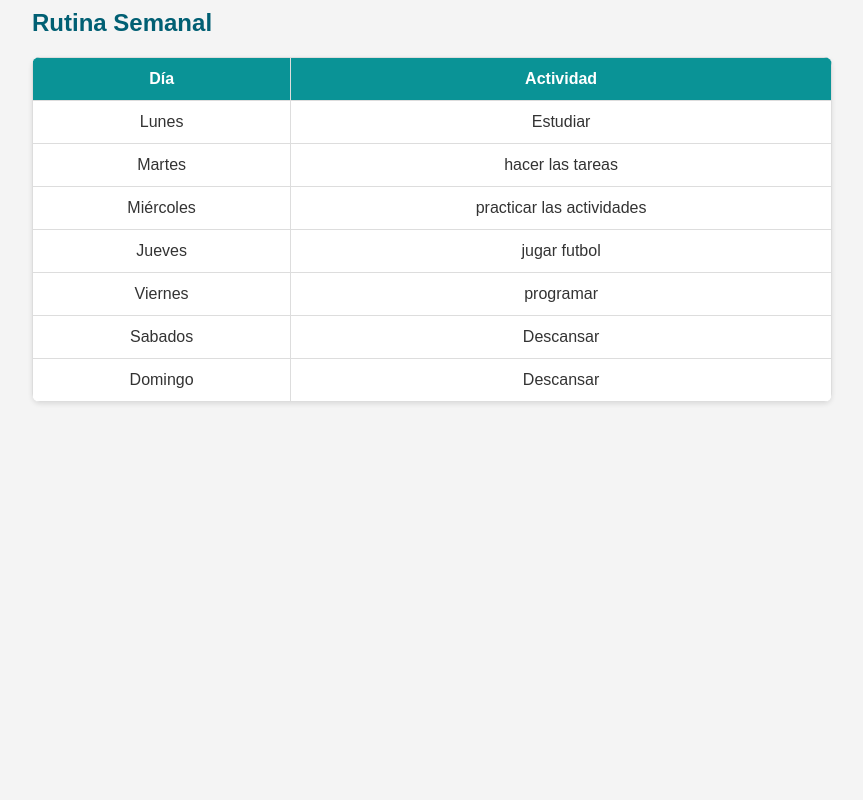
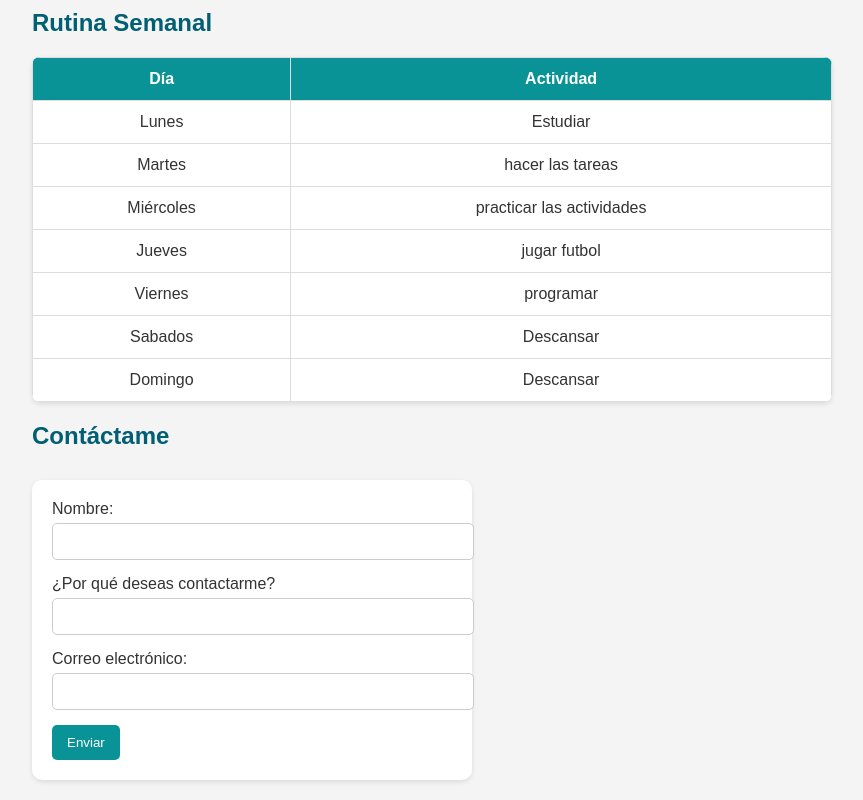
Before and after one commit to AleinerM/mi_pagina_web, a plain HTML site: page index.html in a window 1280 px wide. Shown: the part 1144-1944 px from the top of the page, without its empty margins (208-1071 px from the left). Before the commit the page ends 1566 px from the top, so only its background shows below. Drawn offline with Linux system fonts and the light colour scheme.

Commit message:
formulario_contacto

```diff
--- a/index.html
+++ b/index.html
@@ -82,7 +82,19 @@
                 </tr>
             </tbody>
         </table>
+         <h2>Contáctame</h2>
+        <form action="#" method="post">
+            <label for="nombre">Nombre:</label>
+            <input type="text" id="nombre" name="nombre" required>
 
+            <label for="motivo">¿Por qué deseas contactarme?</label>
+            <input type="text" id="motivo" name="motivo" required>
+
+            <label for="correo">Correo electrónico:</label>
+            <input type="email" id="correo" name="correo" required>
+
+            <input type="submit" value="Enviar">
+        </form>
 
     </div>
 </body>
```
